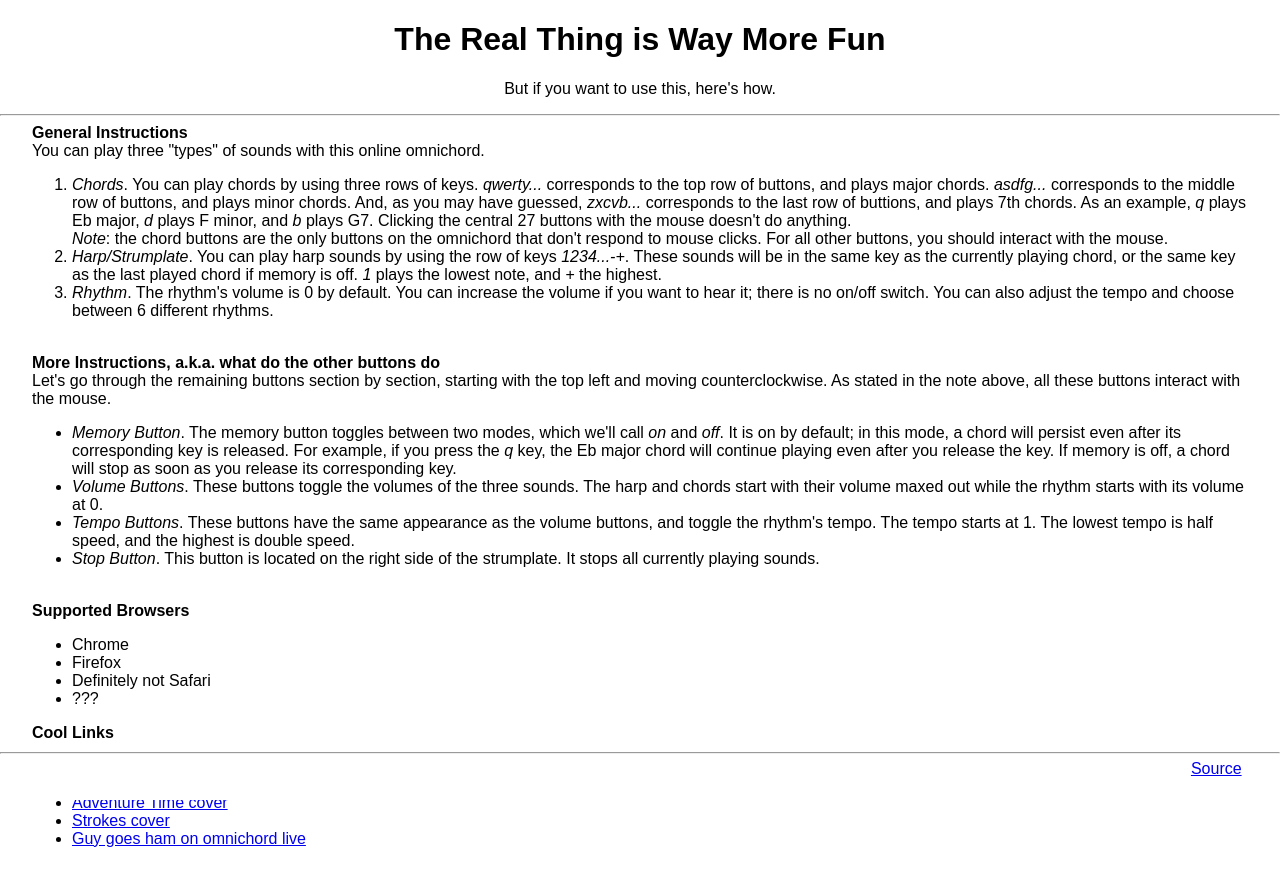
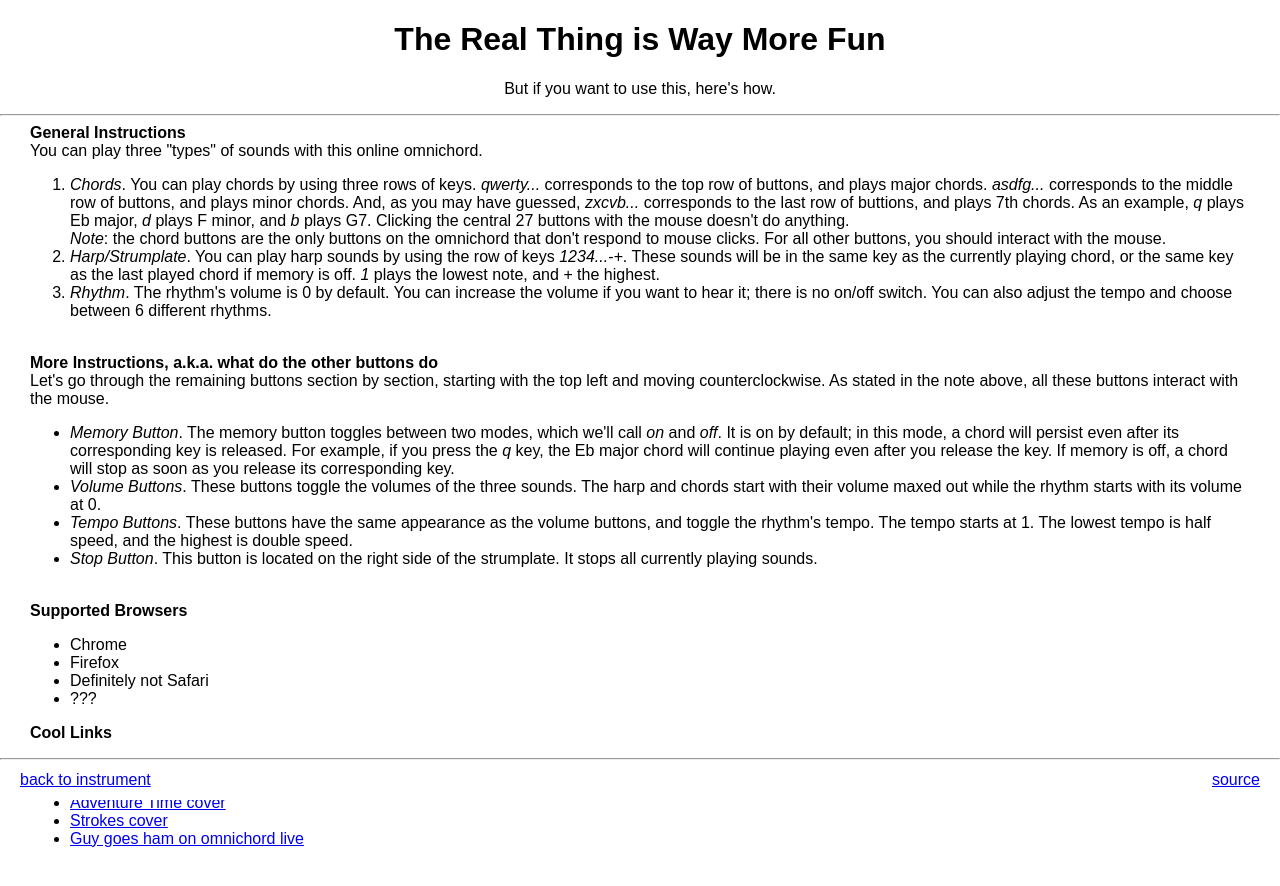
Before and after one commit to arcticmatt/online-omnichord, a React (Create React App) app: page /info in a window 1280 px wide. Shown: the top 886 px of the page. Built offline with nearby package versions, Linux system fonts and the light colour scheme.

Commit message:
Add links for the info page

```diff
--- a/src/App.js
+++ b/src/App.js
@@ -2,6 +2,7 @@ import _ from 'lodash';
 import React, { Component } from 'react';
 import ButtonSpace from './ButtonSpace';
 import TouchBar from './TouchBar';
+import { Link } from 'react-router-dom';
 import './css/App.css';
 import './css/Led.css';
 
@@ -373,6 +374,7 @@ class App extends Component {
             <div className='stopBar clearBg'><button className='stopButton' onClick={() => this.handleStopButton()}></button></div>
           </div>
           <div id='speaker'></div>
+          <div id='info'><Link to='/info'>info/instructions</Link></div>
         </div>
       </div>
     );
--- a/src/Info.js
+++ b/src/Info.js
@@ -1,4 +1,5 @@
 import React from 'react';
+import { Link } from 'react-router-dom';
 import './css/Info.css';
 
 // This component is entirely HTML and CSS.
@@ -93,8 +94,11 @@ export default function Info(props) {
       <div id='sourceContainer'>
         <hr/>
         <br/>
-        <div id='source'>
-          <a href='https://github.com/arcticmatt/online-omnichord'>Source</a>
+        <div id='source' className='footer'>
+          <a href='https://github.com/arcticmatt/online-omnichord'>source</a>
+        </div>
+        <div id='back' className='footer'>
+          <Link to='/'>back to instrument</Link>
         </div>
       </div>
     </div>
--- a/src/css/App.css
+++ b/src/css/App.css
@@ -169,6 +169,14 @@
   left: 0.5%;
 }
 
+/*** Info ***/
+#info {
+  position: absolute;
+  bottom: 20px;
+  right: 30px;
+  text-align: right;
+}
+
 /*** General ***/
 .hideUL {
   list-style-type: none;
--- a/src/css/Info.css
+++ b/src/css/Info.css
@@ -9,14 +9,14 @@
 }
 
 #bodyDiv {
-  margin-bottom: 7%;
-  margin-left: 2.5%;
-  margin-right: 2.5%;
+  margin-bottom: 50px;
+  margin-left: 30px;
+  margin-right: 30px;
 }
 
 #sourceContainer {
   background-color: white;
-  height: 7%;
+  height: 50px;
   position: fixed;
   left: 0px;
   bottom: 0px;
@@ -25,9 +25,19 @@
 
 }
 
+.footer {
+  position: relative;
+  width: 50%;
+  bottom: 15px;
+}
+
+#back {
+  float: left;
+  left: 20px;
+}
+
 #source {
+  float: right;
   text-align: right;
-  position: relative;
-  bottom: 35%;
-  right: 3%;
+  right: 20px;
 }
```
